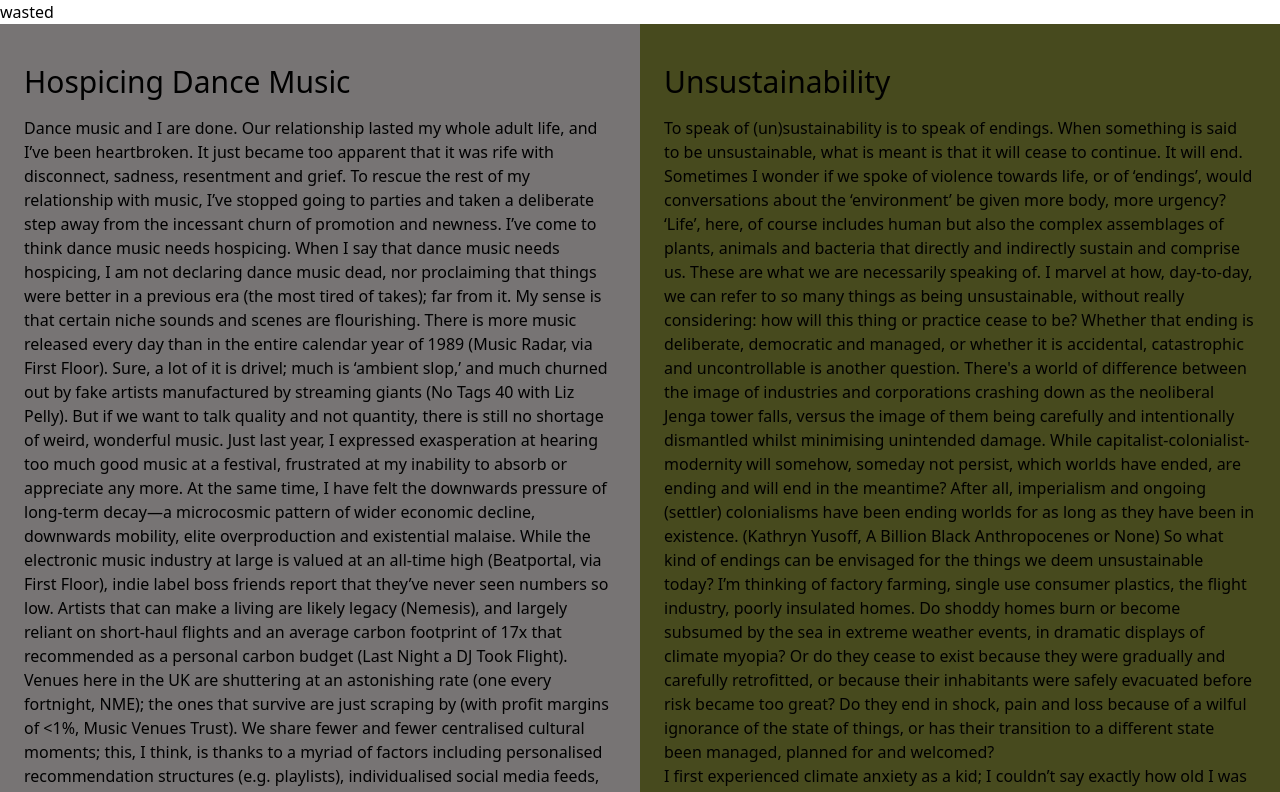
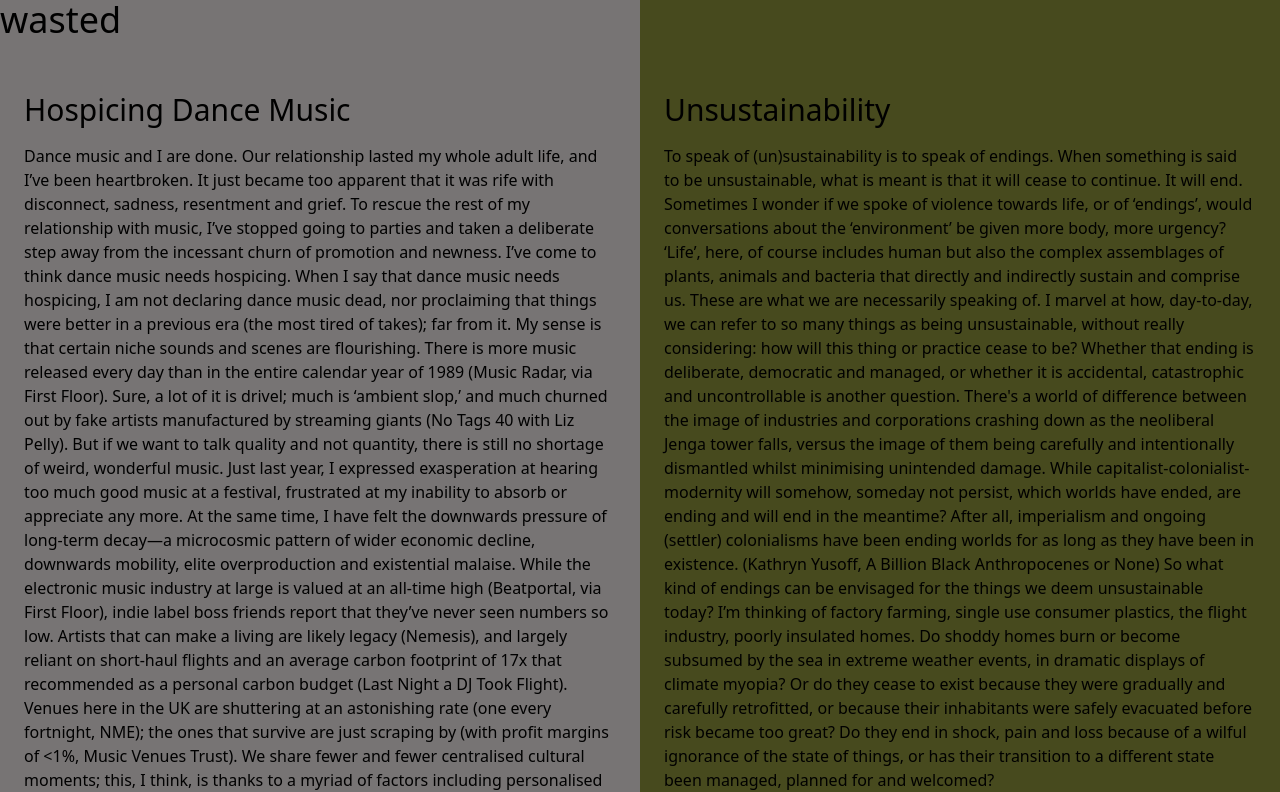
Before and after one commit to zz-hh-aa/wasted, a website: page index.html in a window 1280 px wide. Shown: the top 792 px of the page. Drawn offline with nearby package versions, Linux system fonts and the light colour scheme.

Commit message:
style: responsive header and footer colours

```diff
--- a/index.html
+++ b/index.html
@@ -9,24 +9,34 @@
     <script src="https://cdnjs.cloudflare.com/ajax/libs/dompurify/3.0.6/purify.min.js"></script>
 </head>
 
-<body>
-    <header>
-        <h1>wasted</h1>
+<body class="min-h-screen flex flex-col">
+    <header class="flex flex-col md:flex-row m-0">
+        <div class="w-full md:w-1/2 bg-wasted-grey">
+            <h1 class="text-4xl">wasted</h1>
+        </div>
+        <div class="w-full md:w-1/2 bg-wasted-grey md:bg-wasted-green md:h-full">
+            <!-- Spacer div to maintain header height on right side -->
+            <div class="h-[52px]"></div>
+        </div>
     </header>
-    <main>
-        <div class="flex flex-col md:flex-row h-full">
-        <section class="w-full md:w-1/2 md:h-full bg-wasted-grey p-6">
+
+    <main class="flex-grow flex flex-col md:flex-row">
+        <div class="w-full md:w-1/2 bg-wasted-grey p-6">
             <h2 class="text-3xl my-4">Hospicing Dance Music</h2>
             <div id="hospicing-content" class="markdown-content"></div>
-        </section>
-        <section class="w-full md:w-1/2 md:h-full bg-wasted-green p-6">
+        </div>
+        <div class="w-full md:w-1/2 bg-wasted-green p-6">
             <h2 class="text-3xl my-4">Unsustainability</h2>
             <div id="unsustainability-content" class="markdown-content"></div>
-        </section>
         </div>
     </main>
-    <footer>
-        <p>credits</p>
+
+    <footer class="flex flex-col md:flex-row">
+        <div class="w-full md:w-1/2 bg-wasted-green md:bg-wasted-grey">
+            <p>credits</p>
+        </div>
+        <div class="md:w-1/2 md:bg-wasted-green">
+        </div>
     </footer>
 
     <script>
```
Also changed, not shown: output.css.
